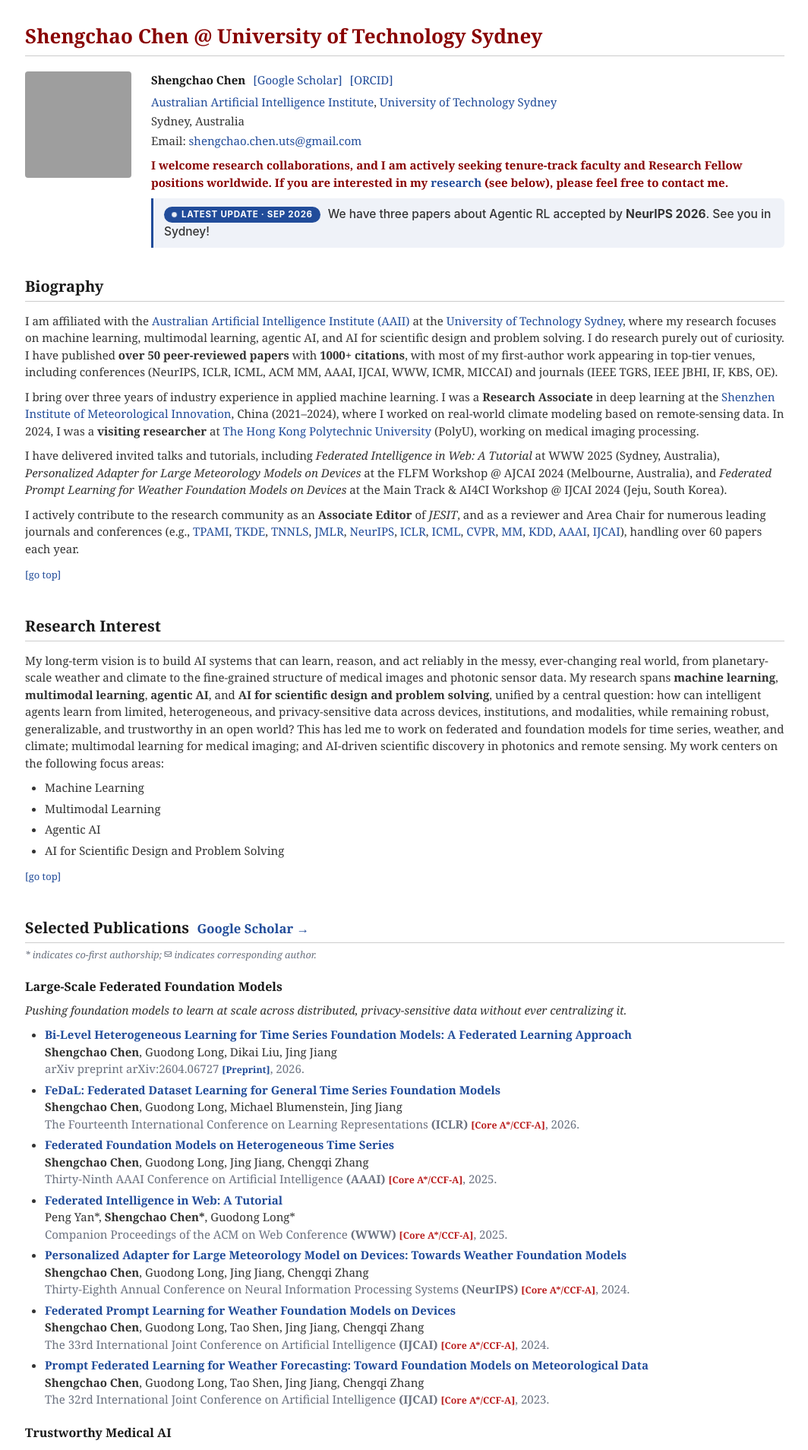
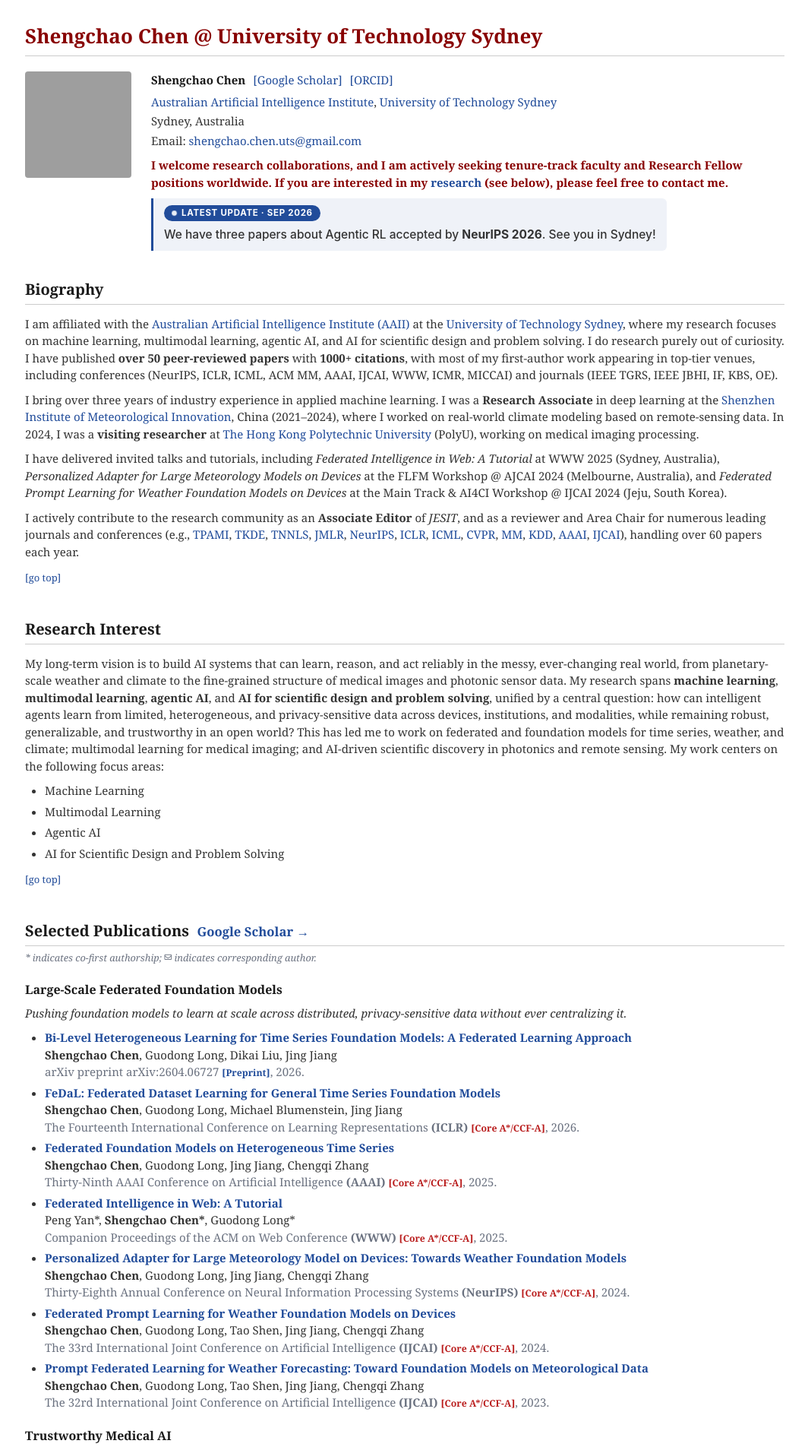
Before and after one commit to shengchaochen82/shengchaochen82.github.io, a Jekyll site: the page built from index.md, in a window 1280 px wide. Shown: the top 1908 px of the page at 76% size, without its empty margins (107-1171 px from the left). Built offline with Jekyll 4.4.1, drawn with Linux system fonts in a browser that asks for light colours; grey boxes are pictures that could not be loaded.

Commit message:
Style: put Latest Update badge on its own line, text below
Co-Authored-By: Claude Sonnet 5 <noreply@anthropic.com>

```diff
--- a/assets/css/classic.css
+++ b/assets/css/classic.css
@@ -104,10 +104,11 @@ body {
 }
 
 .classic-latest-badge {
-  display: inline-flex;
+  display: flex;
+  width: fit-content;
   align-items: center;
   gap: 6px;
-  margin-right: 10px;
+  margin: 0 0 6px;
   padding: 2px 10px;
   border-radius: 999px;
   background: var(--classic-link);
@@ -116,8 +117,11 @@ body {
   font-weight: 700;
   letter-spacing: 0.06em;
   text-transform: uppercase;
-  vertical-align: 1px;
   white-space: nowrap;
+}
+
+.classic-latest-text {
+  display: block;
 }
 
 .classic-latest-dot {
```
